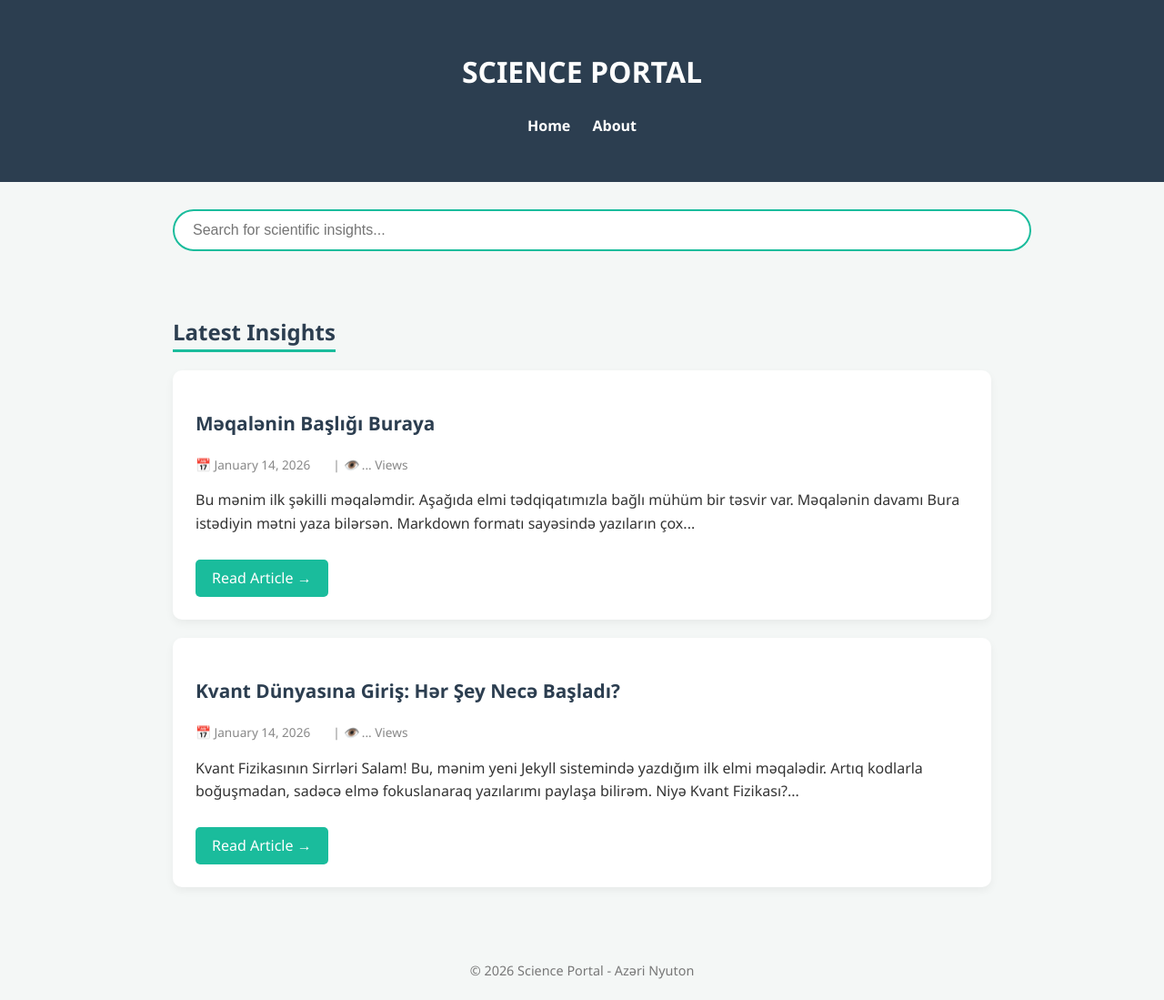
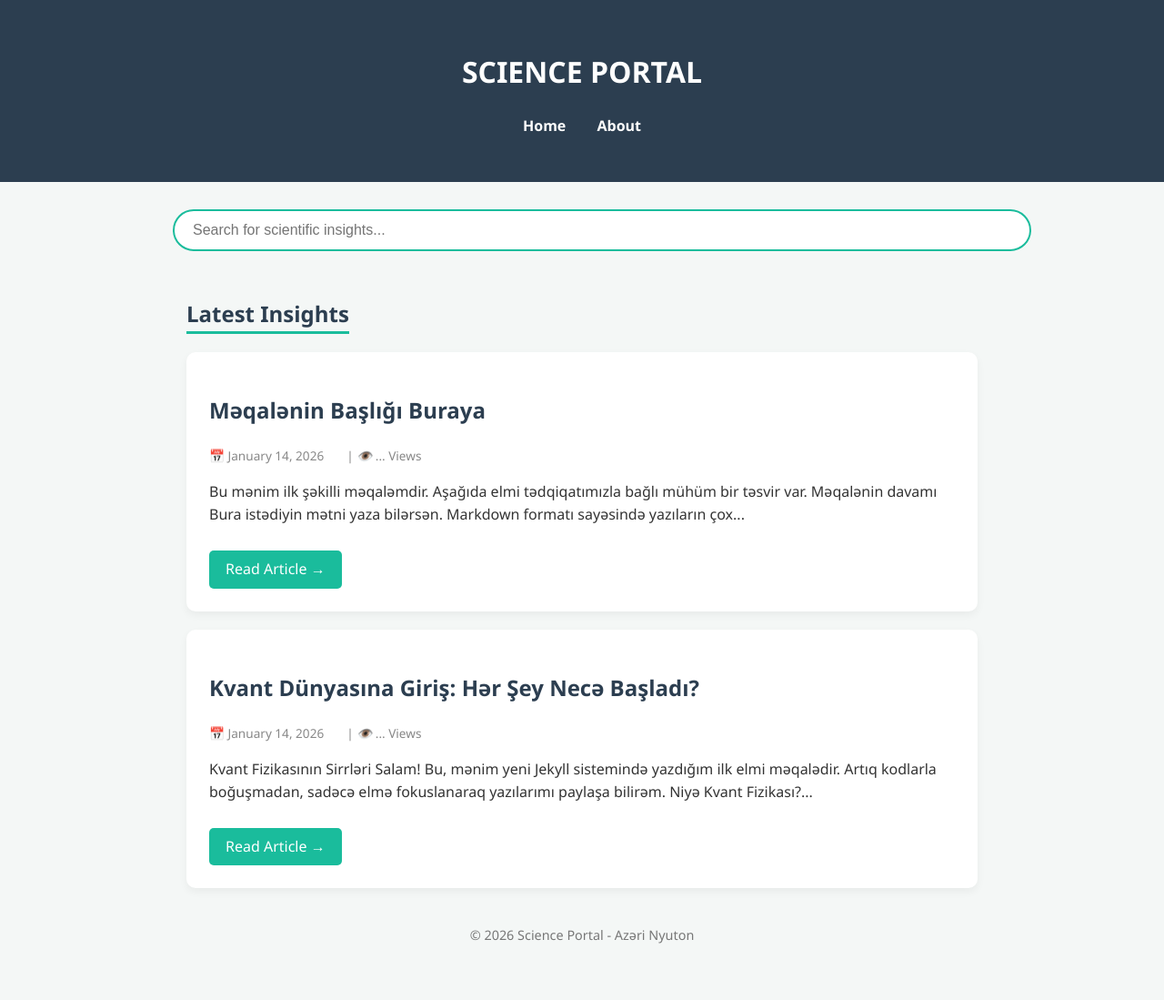
Before and after one commit to azerinyuton/science, a Jekyll site: the page built from index.html, in a window 1280 px wide. Shown: the whole page at 91% size. Built offline with Jekyll 4.4.1, drawn with Linux system fonts in a browser that asks for light colours; comment, search, counter and statistics services are not loaded; after the commit the page ends 1059 px from its top, so only the background shows below that.

Commit message:
default.html

```diff
--- a/_layouts/default.html
+++ b/_layouts/default.html
@@ -29,28 +29,33 @@
     box-shadow: none !important; /* İkona kölgə verməsin */
     display: inline !important;
 }
-        @media (max-width: 600px) {
-    header h1 { font-size: 1.8rem; }
-    nav ul li { margin: 0 10px; }
-    .post-card { padding: 15px; }
-    input#search-input { font-size: 0.9rem; }
+      /* Mobil və Ümumi Səliqə */
+html, body {
+    overflow-x: hidden; /* Sürüşməni kökündən kəsir */
+    width: 100%;
+    margin: 0;
+    padding: 0;
 }
-       <meta name="viewport" content="width=device-width, initial-scale=1.0">
 
-    /* Axtarış çubuğunun telefonda kənardan çıxmaması üçün */
+.container {
+    max-width: 900px;
+    margin: 0 auto;
+    padding: 0 15px;
+    box-sizing: border-box;
+}
+
+@media screen and (max-width: 768px) {
+    header h1 {
+        font-size: 1.5rem !important;
+    }
     #search-input {
         width: 100% !important;
-        font-size: 14px;
+        font-size: 16px !important; /* Zoom-un qarşısını alır */
     }
-
-    .post-card h2 { font-size: 1.3rem; }
-
-    nav ul li { margin: 0 10px; }
-}
-
-/* Axtarış qutusu üçün ümumi düzəliş */
-#search-input {
-    box-sizing: border-box; /* Padding-in ölçüyə təsir etməməsi üçün mütləqdir */
+    .post-card {
+        margin: 15px 0 !important;
+        padding: 15px !important;
+    }
 }
     </style>
 </head>
```
